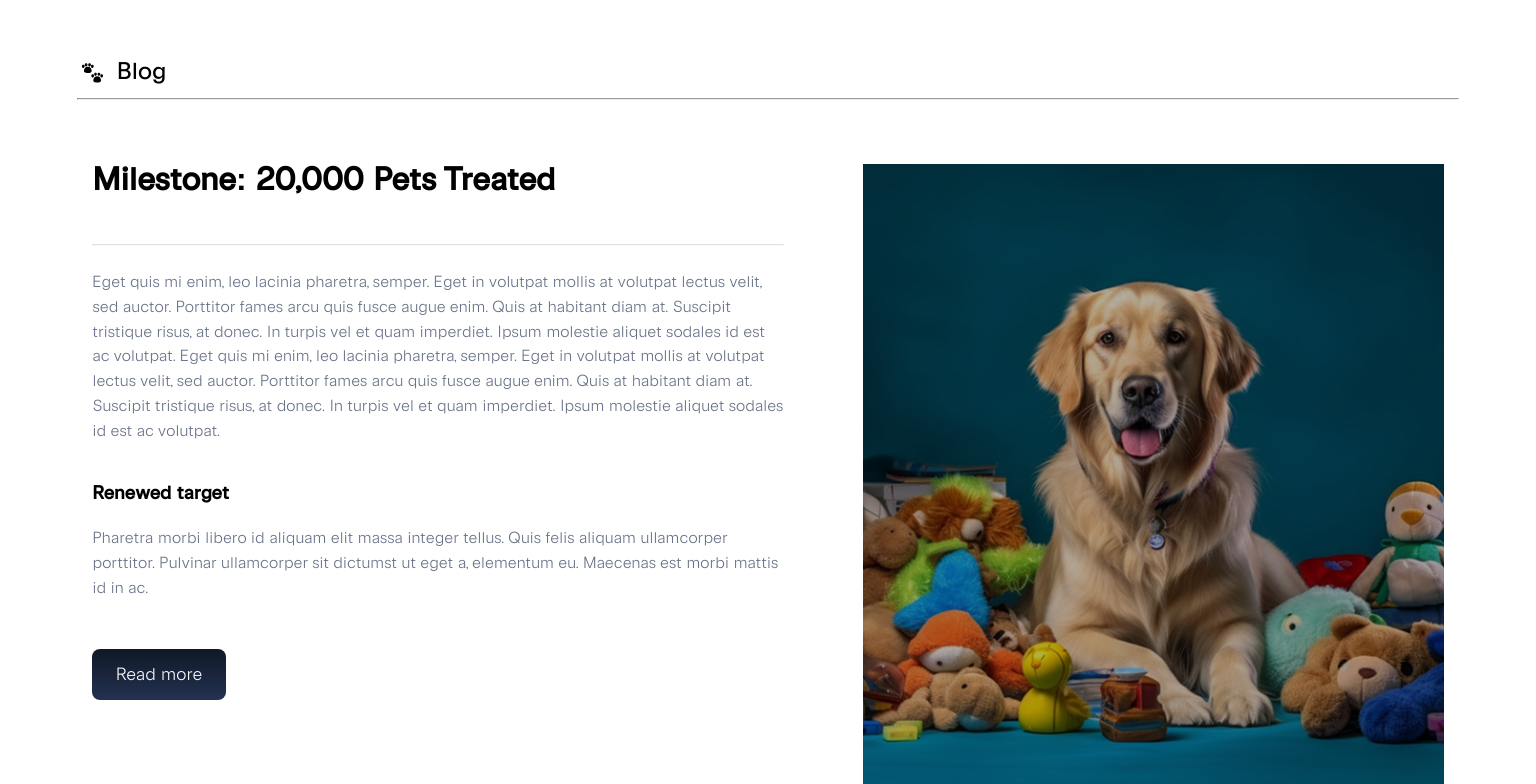
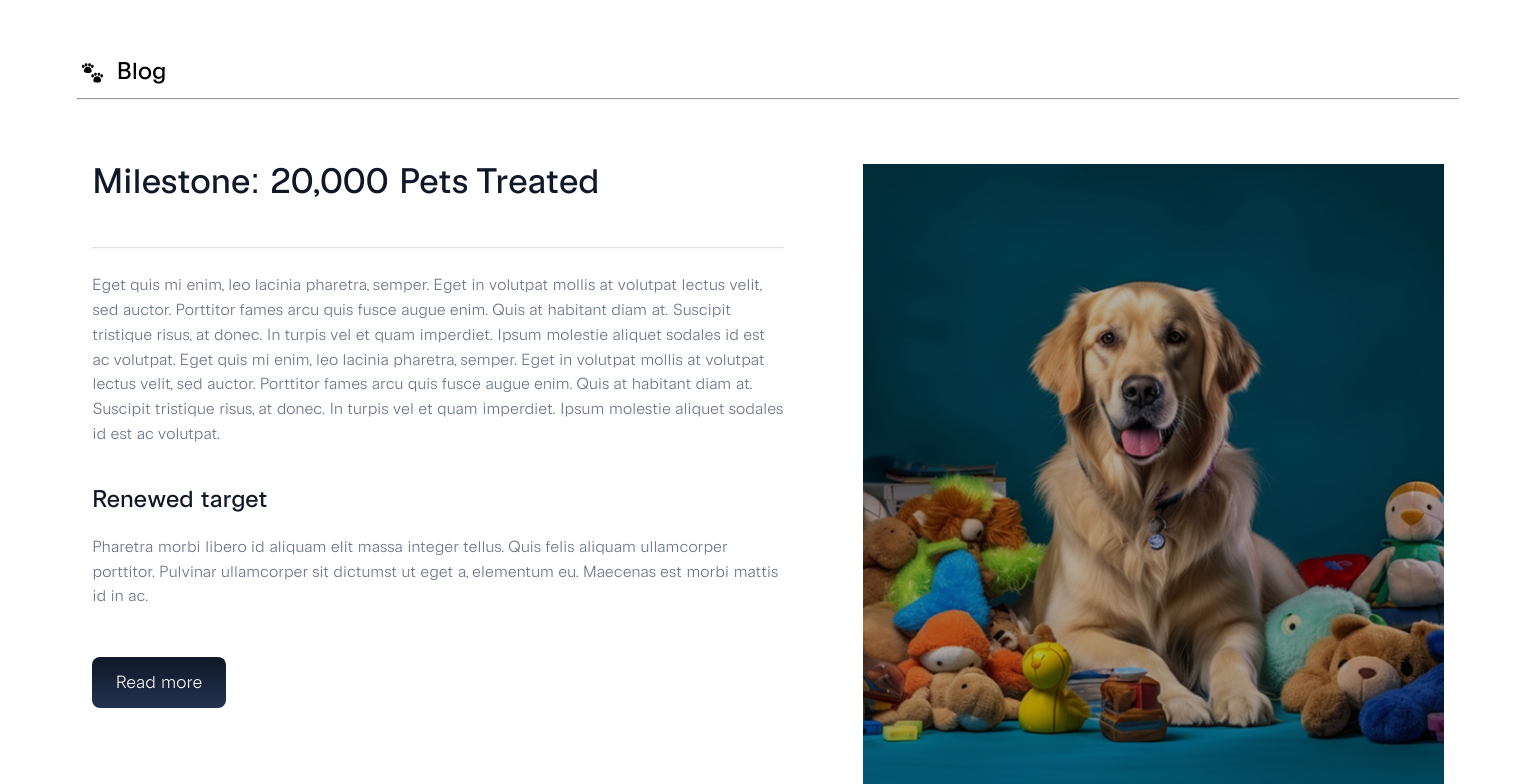
Before and after one commit to evandro-ribeiro/js-petshop-pawsnplay, a website: page index.html in a window 1536 px wide. Shown: the part 3129-3913 px from the top of the page. Drawn offline with Linux system fonts and the light colour scheme.

Commit message:
style: ajusta o peso dos subtítulos da seção blog

```diff
--- a/assets/css/blog.css
+++ b/assets/css/blog.css
@@ -13,6 +13,9 @@
   }
   & h3 {
     line-height: 220%;
+    font-weight: normal;
+    font-size: 1.2rem;
+    color: #101828;
   }
 
   & .blog_first_title {
@@ -47,7 +50,7 @@
 
     & .blog_first_title {
       padding: 0 0 3rem 0;
-      font-size: 2rem;
+      font-size: 2.2rem;
     }
 
     & .blog_second_title {
@@ -56,6 +59,7 @@
 
     & h3 {
       line-height: 100%;
+      font-size: 1.5rem;
     }
 
     & p {
```
